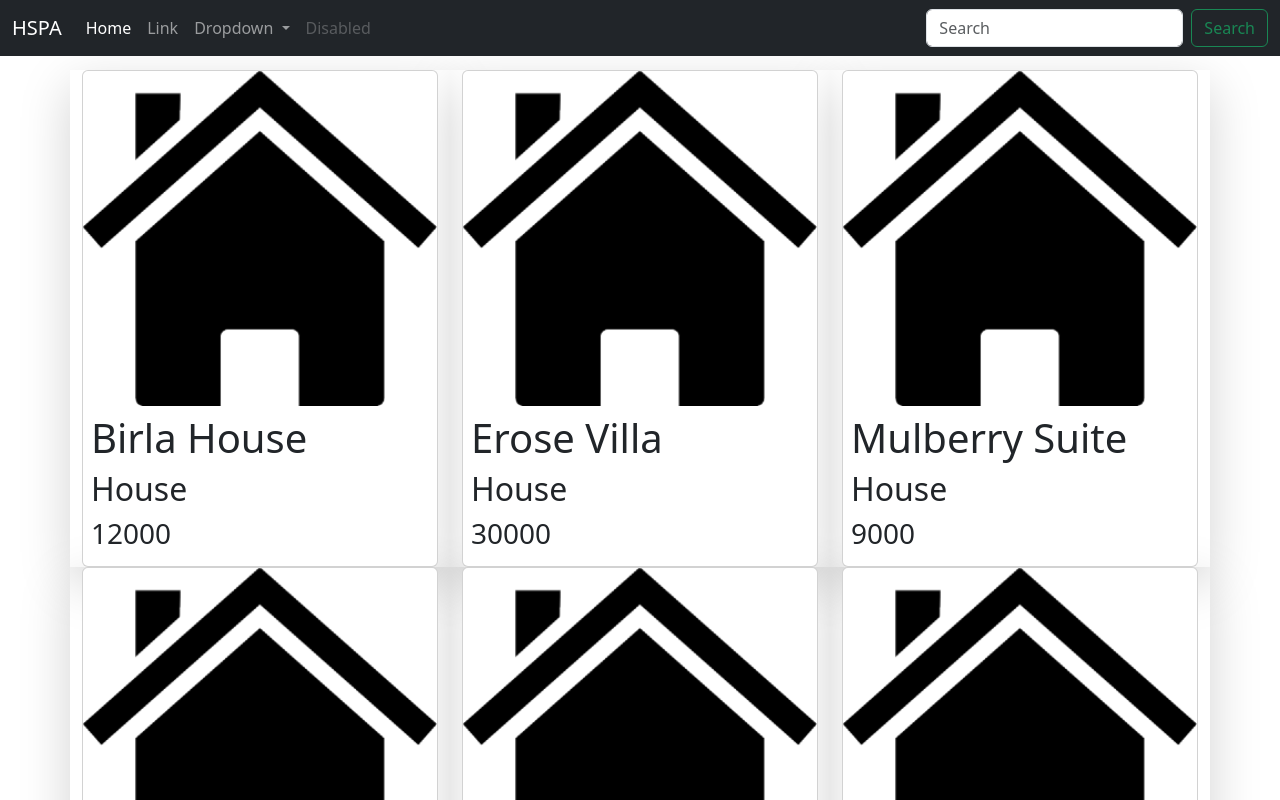
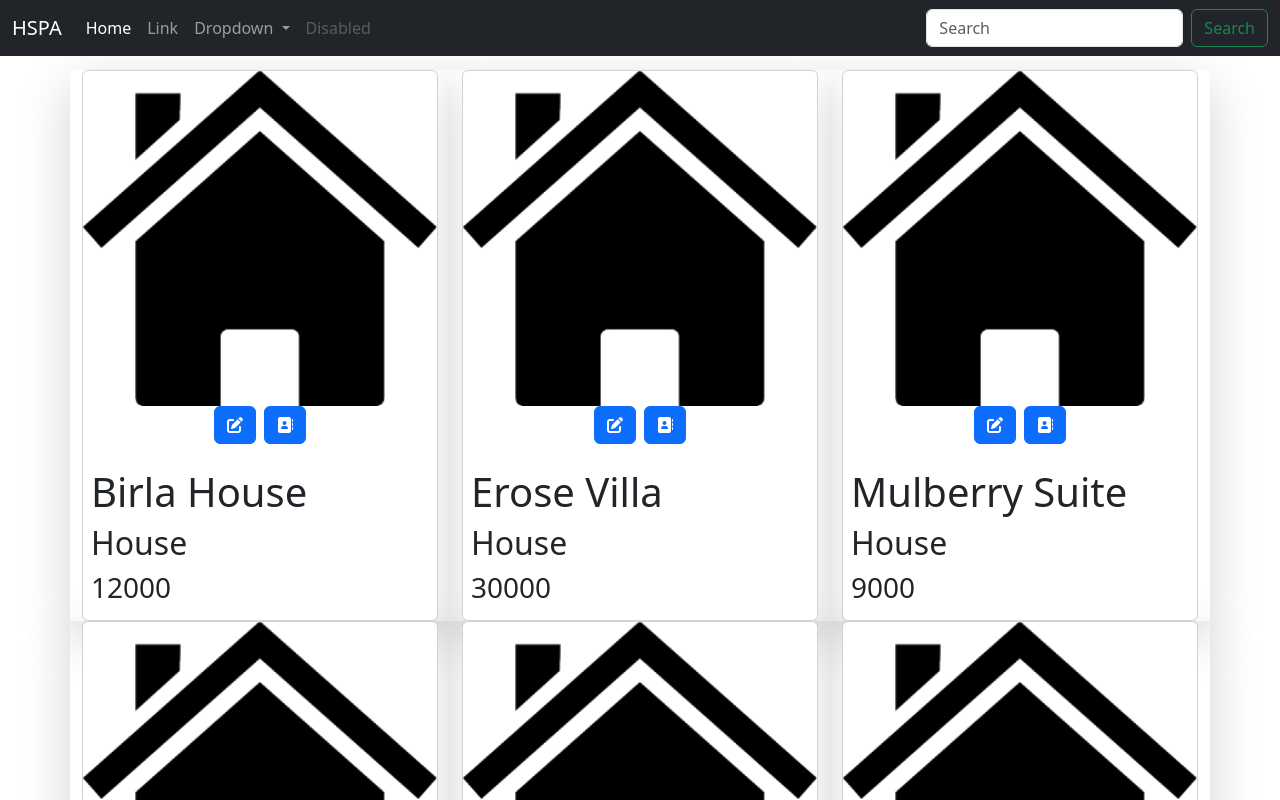
Before and after one commit to andysoti/HSPA, an Angular app in the folder Frontend/: page / in a window 1280 px wide. Shown: the top 800 px of the page. Built offline with nearby package versions, Linux system fonts and the light colour scheme.

Commit message:
HOVER BROKEN Video 9 complete

```diff
--- a/Frontend/src/app/property/property-card/property-card.component.css
+++ b/Frontend/src/app/property/property-card/property-card.component.css
@@ -1,3 +1,48 @@
 .propImg{
+
     height: 250px;
+    overflow: hidden;
 }
+
+.card-img-wrapper{
+
+    overflow: hidden;
+    position: relative;
+  }
+
+
+
+.card:hover img{
+
+    transform: scale(1.2,1.2);
+    transition-duration: 500ms;
+    transition-timing-function: ease-out;
+
+}
+
+.card img{
+    z-index: -1;
+    transform: scale(1,1);
+    transition-duration: 500ms;
+    transition-timing-function: ease-out;
+  }
+
+.member-icons{
+    position: absolute;
+    bottom: -10%;
+    left: 0;
+    right: 0;
+    margin-right: auto;
+    margin-left: auto;
+    opacity: 0;
+  }
+
+.card-img-wrapper:hover .member-icons{
+    bottom: 0;
+    opacity: 1;
+  }
+
+.animate{
+    transition: all 0.3s ease-in-out;
+
+}
--- a/Frontend/src/app/property/property-card/property-card.component.html
+++ b/Frontend/src/app/property/property-card/property-card.component.html
@@ -1,5 +1,17 @@
 <div class ="card">
-    <img classs="propImg" src="/images/house_default.jpg">
+    <div class="card-img-wrapper">
+        <img class="card-img-top" src="/images/house_default.jpg">
+        <ul class="list-inline text-center member-icons animate">
+            <li class="list-inline-item">
+                <button class="btn btn-primary"><i class="fa-solid fa-pen-to-square"></i></button>
+            </li>
+            <li class="list-inline-item">
+                <button class="btn btn-primary"><i class="fa-solid fa-address-book"></i></button>
+            </li>
+
+        </ul>
+
+    </div>
     <div class="card-body p-2">
         <h1>{{property.Name}}</h1>
         <h2>{{property.Type}}</h2>
--- a/Frontend/src/app/property/property-list/property-list.component.html
+++ b/Frontend/src/app/property/property-list/property-list.component.html
@@ -1,5 +1,4 @@
-<div class ="row">
-    <!-- each row has 12 columns, so 3 card per row-->
+<div class="row">
     <div *ngFor="let property of properties" class="shadow-lg col-sm-4 ">
         <app-property-card [property]="property"></app-property-card>
     </div>
--- a/Frontend/src/index.html
+++ b/Frontend/src/index.html
@@ -1,6 +1,7 @@
 <!doctype html>
 <html lang="en">
 <head>
+  <script src="https://kit.fontawesome.com/9613cd5f04.js" crossorigin="anonymous"></script>
   <meta charset="utf-8">
   <title>MyFirstApp</title>
   <base href="/">
```
Also changed, not shown: Frontend/public/images/download.jfif (added).
